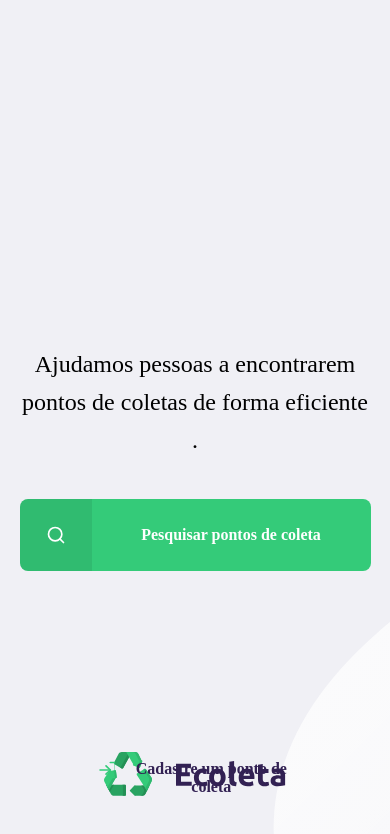
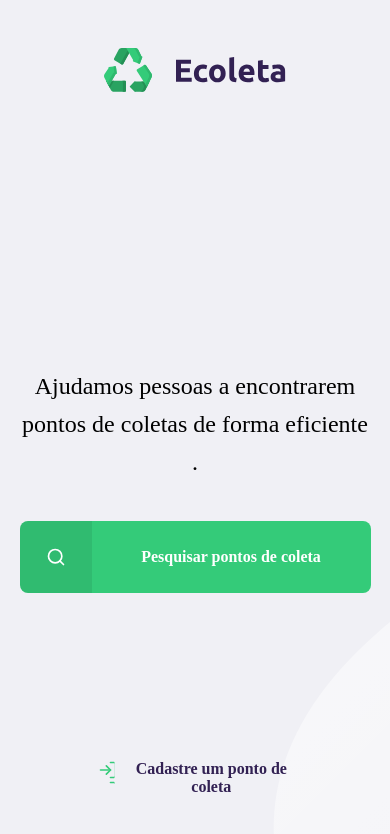
Before and after one commit to LuanRodriguesep/NLW, a website: page src/views/index.html in a window 390 px wide. Drawn offline with nearby package versions, Linux system fonts and the light colour scheme; files that its build step writes are made by us from their sources.

Commit message:
Concluded
Projeto NLW da RocketSeat

```diff
--- a/public/styles/home.css
+++ b/public/styles/home.css
@@ -35,7 +35,7 @@
     display: flex;
     background-image: url('../icones/log-in.svg'); /* nao precisamos usar o no repeat como na div#home-page, pois usamos o 'background-image:'; */
     width: 20px;
-    height: 20px;
+    height: 24px;
 }
 #page-home main {
     max-width: 560px;
--- a/public/styles/responsive.css
+++ b/public/styles/responsive.css
@@ -1,8 +1,13 @@
 @media(max-width: 900px){ /*vamos criar conjuntos de regras, de 900px pra baixo ate 0px, se ficar menos que 900px essas config a seguir serão consideradas*/
     #page-home{
-        background-position-x:70vw; /*o conteudo se ficar abaixo dos 900 px determinado , sumirá,e será jogado de lado , mas apenas se ficar abaixo de 900px */
+        background-position-x: 70vw; /*o conteudo se ficar abaixo dos 900 px determinado , sumirá,e será jogado de lado , mas apenas se ficar abaixo de 900px */
     }
     #page-home .content{
+        align-items: center;
+        text-align: center;
+    }
+    #toplogo {
+
         align-items: center;
         text-align: center;
     }
@@ -11,6 +16,10 @@
         bottom: 48px;/*será jogado para o rodape para nao ficar encavalado*/
         left: 50%;/*vai jogar 50 px pro lado left*/
         transform: translateX(-50%);/*faz achar um ponto medio e ficar ao maximo centralizado*/
+    }
+
+    #page-home main{
+        align-items: center; /*o bloco main inteiro ficou centralizado*/
     }
 
     #page-search-results .cards{
@@ -28,12 +37,9 @@
         margin-left: 0;
 
     }
+}
 
 
-    #page-home main{
-        align-items: center; /*o bloco main inteiro ficou centralizado*/
-    }
-}
 @media (min-width: 1700px){ /*De 1700 px pra cima será aplicado essas regras abaixo, nos lembra um pouco o if else*/
     #page-home {
         background-position-x:40vw ; /*Quando o position for X estamos falando do eixo largura */
@@ -41,7 +47,9 @@
     }
 }
 @media(max-height: 760px){/*se a pagina ficar com menos de 760 px , as regras a seguir passará a valer */
-    #page-home{
+    #page-home {
         background-position-y: 200px ; /* Quando position for Y estamos falando do eixo altura, neste caso a iamgem ficará fixa , apos atingir a condição de ficar menor que 760px */
     }
+
+
 }
--- a/src/database/db.js
+++ b/src/database/db.js
@@ -82,7 +82,7 @@ db.serialize(() => {  // uma function atrelada aum objto, será considerado meto
 
     // 04 - Deletar um dado da tabela
 
-    /* db.run(`DELETE  FROM places WHERE id = ?`, [18], function (err) {  // por que (1) um ? porque so temos um registro na tabela, dentro da array vai o numero do registro
+     /*db.run(`DELETE  FROM places WHERE id = ?`, [20], function (err) {  // por que (1) um ? porque so temos um registro na tabela, dentro da array vai o numero do registro
          if (err) {
              return console.log(err)
          }
--- a/src/views/index.html
+++ b/src/views/index.html
@@ -5,13 +5,16 @@
 {% block styles %}
     <link rel="stylesheet" href="/styles/home.css">
     <link rel="stylesheet" href="/styles/modal.css">
+
 {% endblock styles %}
 
 {% block content %}
-    <div id="page-home">
+
+
         <div class="content">
+
             <header>
-                <a href="/"><img src="/icones/logo.svg" alt="Logomarca"></a>
+                <img src="/icones/logo.svg" alt="Logomarca"></a>
                 <!--alt ajuda deficientes visuais , como programas leitores de paginas-->
                 <a href="/create.point">
                     <span></span>
@@ -32,7 +35,7 @@
 
             </main>
         </div>
-    </div>
+
 
 {% endblock content %}
 
```
Also changed, not shown: src/views/layout.html (+5 -7 lines), 1 other file.
